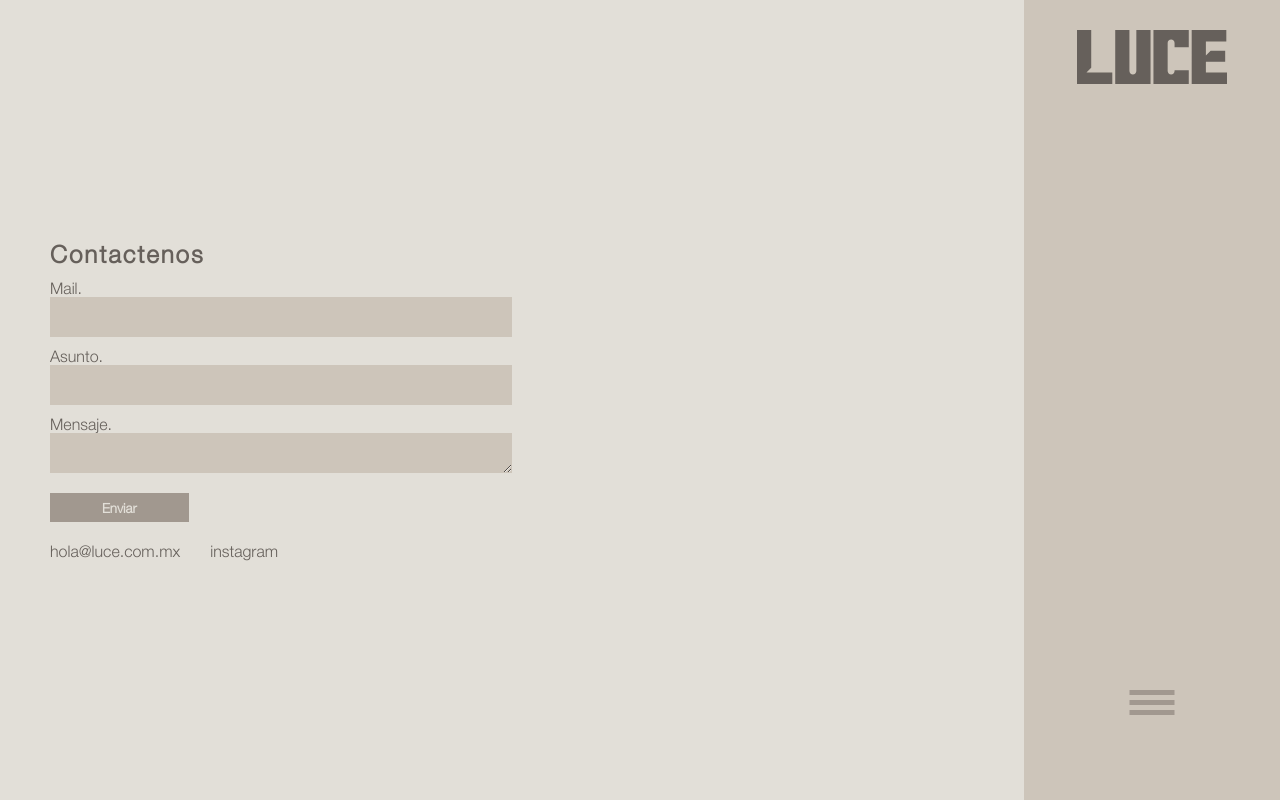
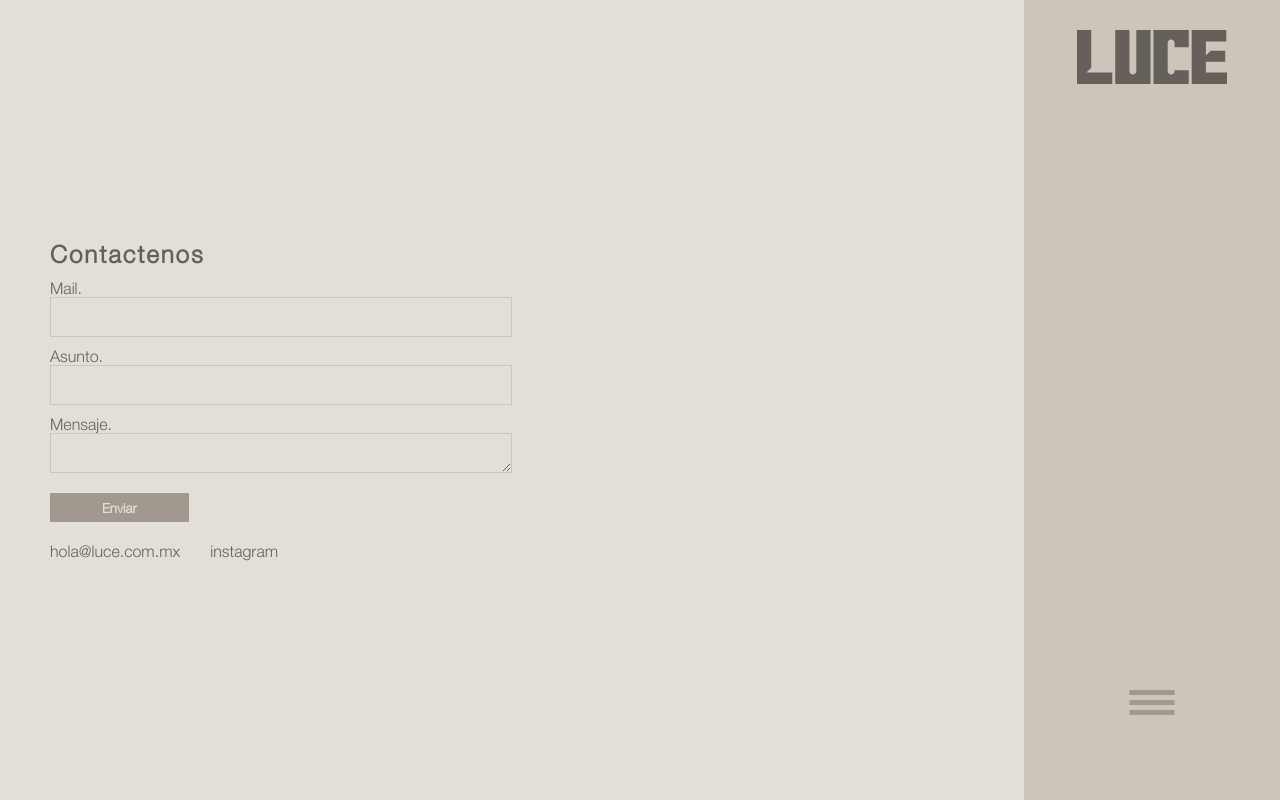
Before and after one commit to MorisLuis/luce, a Next.js app: page /contact in a window 1280 px wide. Built offline with nearby package versions, Linux system fonts and the light colour scheme.

Commit message:
S / Scroll

```diff
--- a/styles/LayoutRight.module.scss
+++ b/styles/LayoutRight.module.scss
@@ -13,6 +13,19 @@
 
     .content {
         width: 80%;
+
+        overflow-y: scroll;
+
+        /* Ocultar el scrollbar */
+        /* Firefox */
+        scrollbar-width: none;
+        /* IE y Edge */
+        -ms-overflow-style: none;
+
+        &::-webkit-scrollbar {
+            /* Chrome, Safari y Opera */
+            display: none;
+        }
 
         @include respond(tab-port) {
             width: 70%;
@@ -74,8 +87,9 @@
             margin-bottom: $margin-bottom;
             max-width: 150px;
 
-            img{
-                object-fit: contain; /* Asegura que la imagen no se deforme */
+            img {
+                object-fit: contain;
+                /* Asegura que la imagen no se deforme */
             }
 
             @include respond(big-desktop) {
@@ -119,20 +133,27 @@
         max-width: 100px;
 
         /* Ajusta el tamaño del contenedor al tamaño de la imagen */
-        width: auto; /* Se adapta al contenido */
-        height: auto; /* Se adapta al contenido */
+        width: auto;
+        /* Se adapta al contenido */
+        height: auto;
+        /* Se adapta al contenido */
 
         .sidebar_image {
-            width: 100%; /* Controla el ancho desde aquí */
-            height: auto; /* Asegura que la altura sea proporcional */
+            width: 100%;
+            /* Controla el ancho desde aquí */
+            height: auto;
+            /* Asegura que la altura sea proporcional */
             position: relative;
 
             .imageContainerMovil {
                 display: flex;
-                width: 100%; /* Hereda el ancho del contenedor padre */
-                height: auto; /* Ajusta la altura automáticamente */
+                width: 100%;
+                /* Hereda el ancho del contenedor padre */
+                height: auto;
+                /* Ajusta la altura automáticamente */
                 cursor: pointer;
-                object-fit: contain; /* Asegura que la imagen se ajuste al contenedor */
+                object-fit: contain;
+                /* Asegura que la imagen se ajuste al contenedor */
             }
         }
 
--- a/styles/buttons.scss
+++ b/styles/buttons.scss
@@ -50,13 +50,14 @@
 
 .input {
     border-width: 0px;
-    background-color: $background-color;
+    background-color: $background-color-cuaternary;
     padding: $padding-horizontal;
     font-size: 16px;
     height: 40px;
+    border: 1px solid $background-color;
 
     &.secondary {
         border-width: 1px;
-        background-color: $background-color;
+        background-color: $background-color-cuaternary;
     }
 }
```
